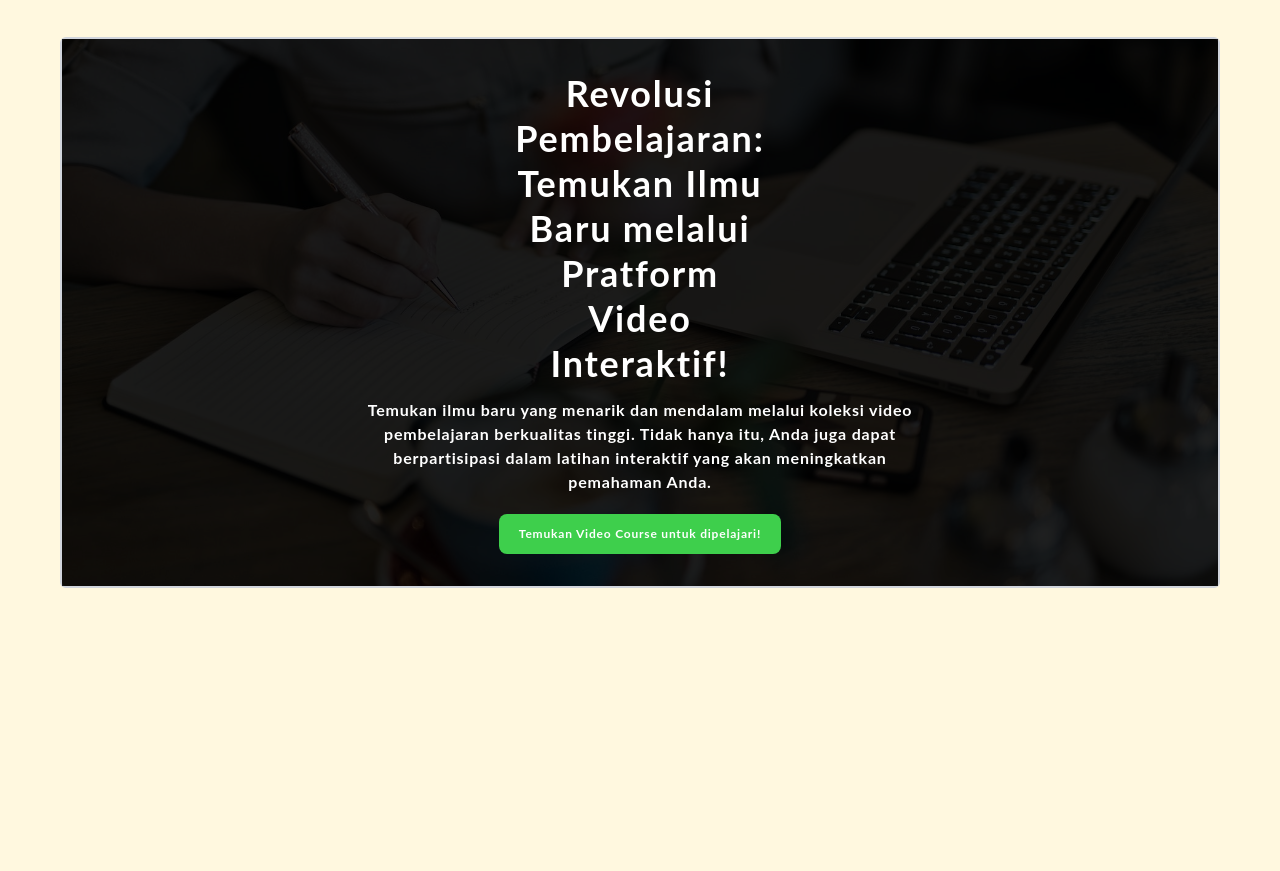
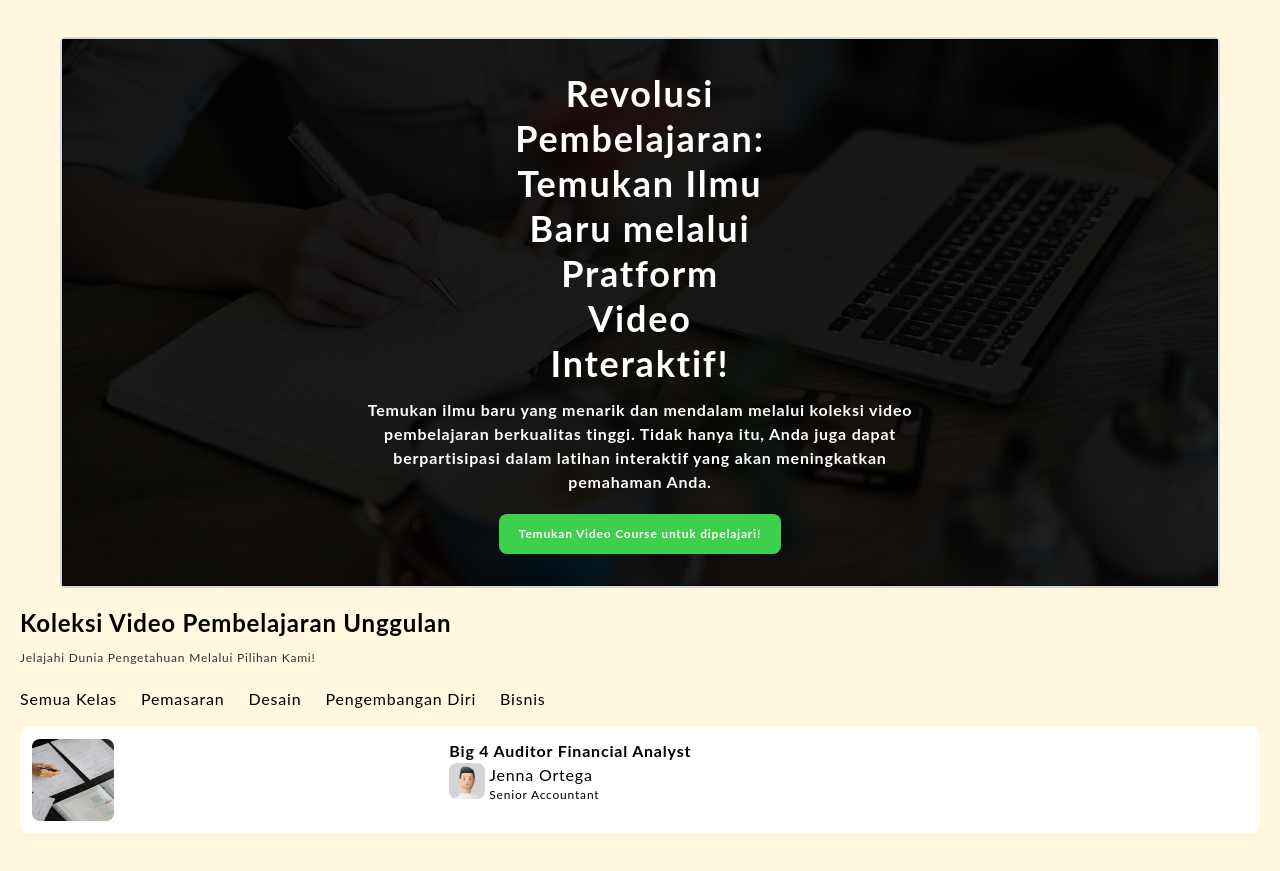
Before and after one commit to alvingunawan/videobelajar, a website: page src/beranda.html in a window 1280 px wide. Shown: the part 103-974 px from the top of the page. Before the commit the page ends 811 px from the top, so only its background shows below. Drawn offline with Linux system fonts and the light colour scheme.

Commit message:
wip: update beranda tab and card section

```diff
--- a/src/beranda.html
+++ b/src/beranda.html
@@ -31,7 +31,7 @@
       </nav>
     </header>
     <main>
-      <section id="heroSection" class="mt-5 mb-30 mx-5 flex justify-center items-center md:mt-10 md:mx-15">
+      <section id="heroSection" class="mt-5 mx-5 flex justify-center items-center md:mt-10 md:mx-15">
         <div class="relative container bg-[url(img/heroimg.png)] bg-cover bg-center bg-no-repeat min-h-[300px] py-8 border-2 border-gray-300 rounded-md">
           <div class="absolute bg-black/87 inset-0"></div>
           <div class="relative font-bold text-center mx-2 mobileM:mx-1">
@@ -45,6 +45,38 @@
           </div>
         </div>
       </section>
+      <section id="cardSection" class="mt-5 mx-5 mb-40">
+        <div class="container">
+          <div class="text-left mb-5">
+            <h2 class="text-2xl font-bold text-dark mb-3 leading-tight">Koleksi Video Pembelajaran Unggulan</h2>
+            <p class="text-gray text-xs leading-snug">Jelajahi Dunia Pengetahuan Melalui Pilihan Kami!</p>
+          </div>
+          <div id="tabsGroup" class="flex flex-row gap-6 overflow-x-auto whitespace-nowrap mb-4">
+            <div>Semua Kelas</div>
+            <div>Pemasaran</div>
+            <div>Desain</div>
+            <div>Pengembangan Diri</div>
+            <div>Bisnis</div>
+          </div>
+          <div id="cardGroup">
+            <div id="cardComponent" class="bg-white border-gray rounded-lg w-full flex gap-3 py-3 pl-3">
+              <div id="imgCardSection" class="w-1/3">
+                <img src="img/cardgroup/1.png" alt="big4analysisimg" class="w-20.5 h-20.5 rounded-lg" />
+              </div>
+              <div id="textCardSection" class="w-2/3">
+                <p class="font-bold text-base">Big 4 Auditor Financial Analyst</p>
+                <div id="innerTextCardSection" class="flex gap-1">
+                  <img src="img/cardgroup/avatar/1.png" alt="avatar1" class="w-9 h-9 rounded-lg" />
+                  <div id="innerTextCardSectionName">
+                    <p>Jenna Ortega</p>
+                    <p class="text-xs">Senior Accountant</p>
+                  </div>
+                </div>
+              </div>
+            </div>
+          </div>
+        </div>
+      </section>
     </main>
     <footer></footer>
   </body>
```
Also changed, not shown: src/img/cardgroup/1.png (added), src/img/cardgroup/avatar/1.png (added), src/output.css.
